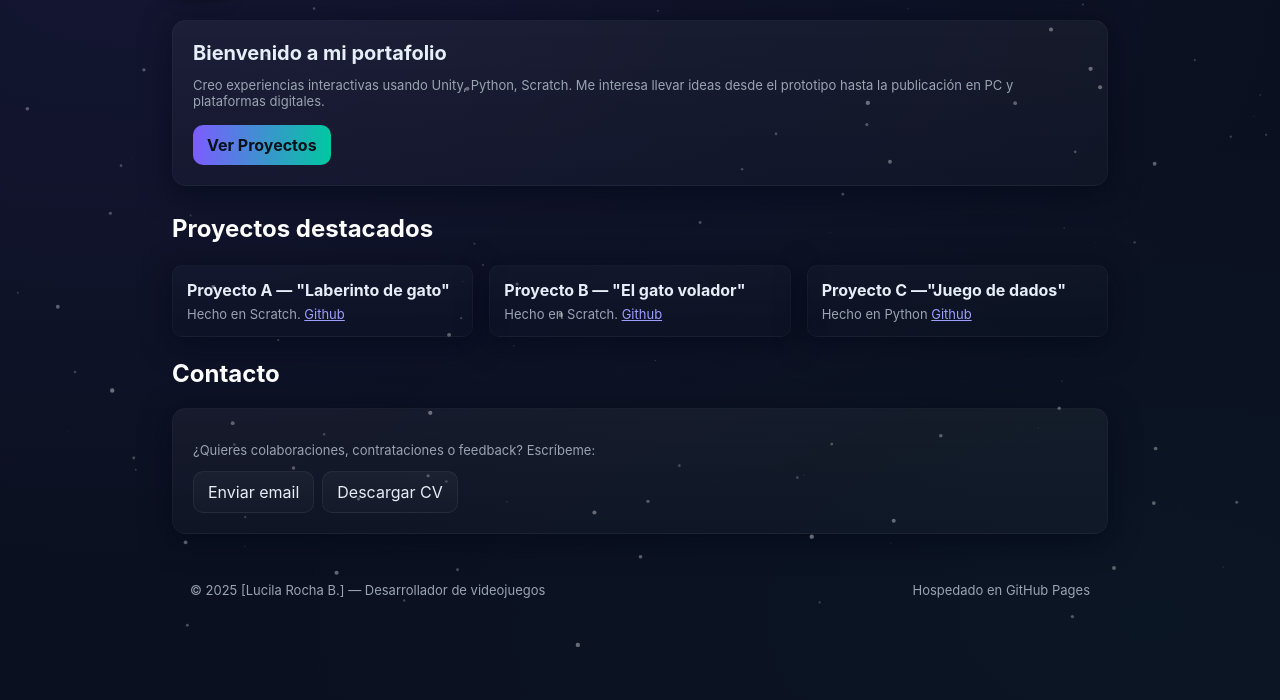
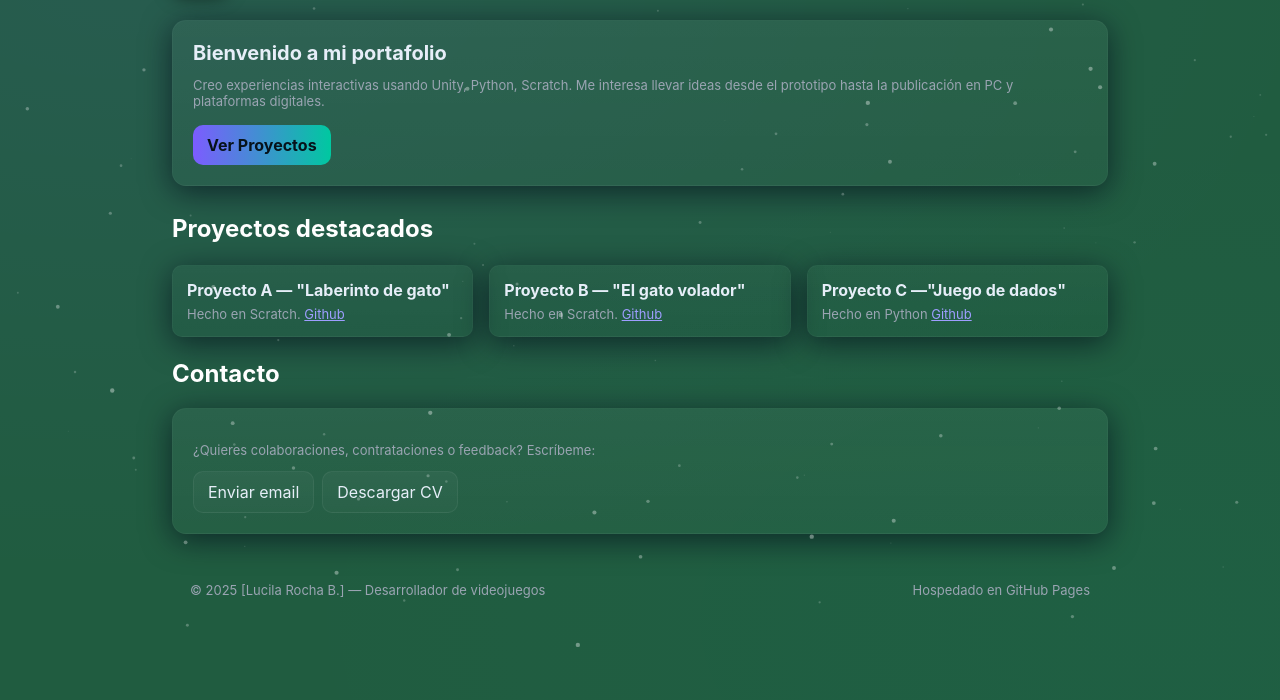
Before and after one commit to lucilakatrina-hash/lucilakatrina-hash.github.io, a plain HTML site: page index.html in a window 1280 px wide. Shown: the part 148-848 px from the top of the page. Drawn offline with Linux system fonts and the light colour scheme.

Commit message:
Update index.html

```diff
--- a/index.html
+++ b/index.html
@@ -25,7 +25,7 @@
 
   <style>
     :root{
-      --bg:#0b1020;
+      --bg:#205C40;
       --card:#0f1724;
       --muted:#9aa4b2;
       --accent:#7c5cff;
```
